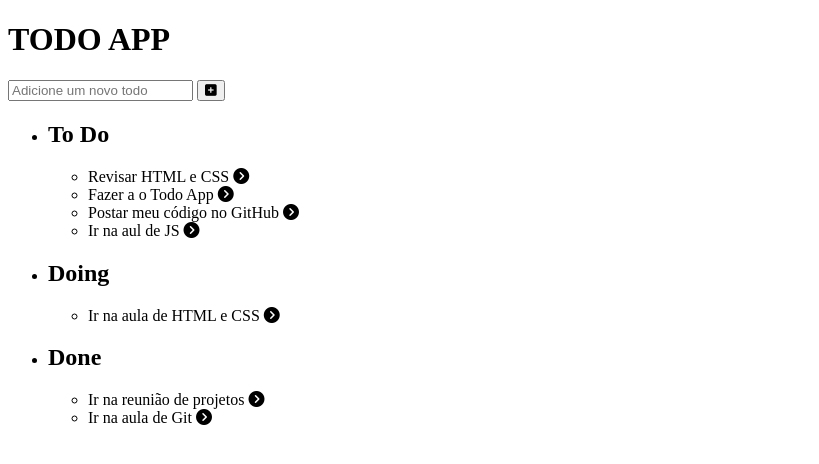
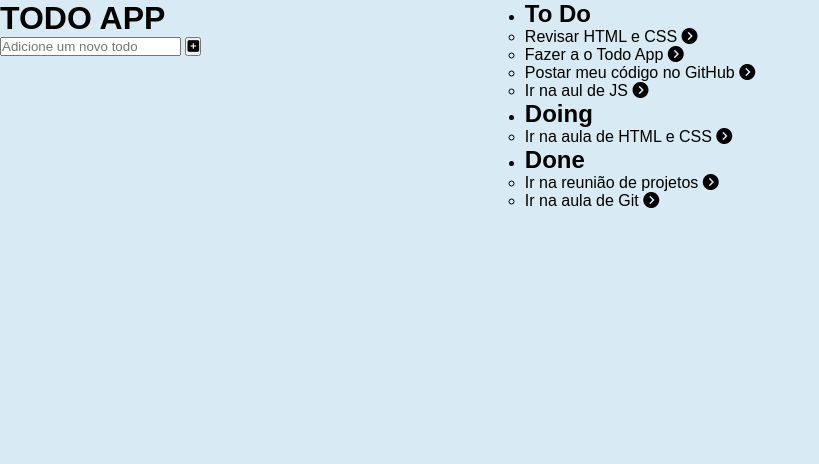
Before and after one commit to JoaoVit0r/practice-todo-list-HTML-e-CSS, a plain HTML site: page index.html in a window 1280 px wide. Shown: the whole page, without its empty margins (0-819 px from the left). Drawn offline with Linux system fonts and the light colour scheme.

Commit message:
Star CSS

```diff
--- a/css/style.css
+++ b/css/style.css
@@ -0,0 +1,24 @@
+*{
+    padding: 0;
+    margin: 0;
+}
+
+html, body{
+    height: 100%;
+    font-family: sans-serif;
+    background: rgb(216,234,243);
+}
+
+header{
+    width: 100%;
+    height: 50px;
+    position: absolute;
+}
+
+.topics {
+    display: flex;
+
+    flex-direction: column;
+    justify-content: center;
+    align-items: center;
+}
--- a/index.html
+++ b/index.html
@@ -7,11 +7,11 @@
         <title>Document</title>
     </head>
     <body>
-        <div class="top">
+        <header>
             <h1>TODO APP</h1>
             <input type="text" placeholder="Adicione um novo todo">
             <button><i class="fas fa-plus-square"></i></button>
-        </div>
+        </header>
         <div class="topics">
             <ul>
                 <li>
```
